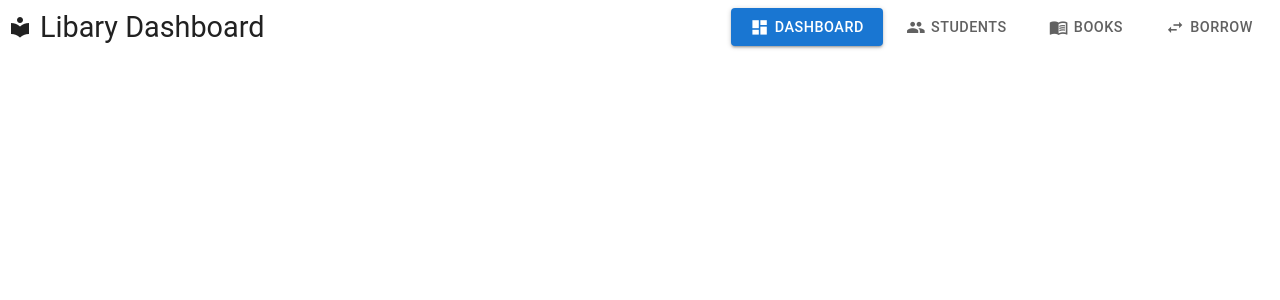
After one commit to YuukiLucero/IT30A, a PHP site: page /includes/navbar.php in a window 1280 px wide. The commit adds this page. Shown: the top 300 px of the page. Run offline with PHP 8.4, Linux system fonts and the light colour scheme.

Commit message:
Added navbar

```diff
--- a/dashboard.php
+++ b/dashboard.php
@@ -1,6 +1,6 @@
 <?php
 $host = 'localhost';
-$db   = 'it30a_lb_db';
+$db   = 'library_db';
 $user = 'root';
 $pass = '';
 $charset = 'utf8mb4';
--- /dev/null
+++ b/includes/navbar.php
@@ -0,0 +1,131 @@
+<?php
+$currentSection = $_GET['section'] ?? 'dashboard';
+
+function navActive($section,$currentSection){
+    return $section === $currentSection ? 'active' : '';
+}
+
+?>
+
+<!-- Material Icons -->
+ <link href="https://fonts.googleapis.com/icon?family=Material+Icons" rel="stylesheet">
+
+ <style>
+    .app-header{
+        display:flex;
+        justify-content: space-between;
+        align-items: center;
+        margin-bottom: 2rem;
+        flex-wrap: wrap;
+        gap:1rem;
+        font-family: Roboto,system-ui,-apple-system, sans-serif;
+    }
+
+    .app-header h1{
+        font-weight: 400;
+        font-size: 1.8rem;
+        display: flex;
+        align-items: center;
+        gap:0.5rem;
+        color:#212121;
+        margin: 0;
+    }
+
+    .app-header h1 material-icons{
+        font-size:2.2rem;
+        color: #1976d2;
+    }
+
+    .nav-links{
+        display:flex;
+        gap:0.25rem;
+        background: transparent;
+    }
+
+    .nav-links a{
+        text-decoration:none;
+        color:#616161;
+        font-size:0.9rem;
+        font-weight: 500;
+        text-transform: uppercase;
+        letter-spacing: 0.5px;
+        padding: .6rem 1.2rem;
+        border-radius: 4px;
+        transition: background-color 0.2s, color 0.2s;
+        display:flex;
+        align-items: center;
+        gap:.35rem;
+    }
+
+    .nav-links a .material-icons{
+        font-size:1.2rem;
+    }
+
+    .nav-links a:hover{
+        background:#e3f2fd;
+        color:#1976d2;
+    }
+
+    .nav-links a.active{
+        background:#1976d2;
+        color:white;
+        box-shadow: 0 2px 2px 0 rgba(0, 0, 0, .14), 0 3px 1px -2px  rgba(0, 0, 0, .12), 0 1px 5px 0  rgba(0, 0, 0, .2);
+    }
+
+
+    .nav-link a.active .material-icons{
+        color:white;
+    }
+
+    @media(max-width:760px){
+        .app-header{
+            flex-direction: column;
+            align-items: flex-start;
+        }
+
+        .nav-links{
+            width: 100%;
+            overflow-x: auto;
+            padding-bottom:  0.5rem;
+        }
+
+        .nav-links a{
+            padding: .5rem .8rem;
+            font-size: .8rem;
+            white-space: nowrap;
+        }
+    }
+
+ </style>
+
+ <header class="app-header">
+    <h1>
+        <span class="material-icons">local_library</span>
+        Libary Dashboard
+    </h1>
+
+    <nav class="nav-links">
+
+        <a href="index.php?section=dashboard" class="<?=  navActive('dashboard',$currentSection) ?>">
+            <span class="material-icons">dashboard</span>
+            Dashboard
+        </a>
+
+        <a href="index.php?section=students" class="<?=  navActive('students',$currentSection) ?>">
+            <span class="material-icons">people</span>
+            Students
+        </a>
+
+        <a href="index.php?section=books" class="<?=  navActive('books',$currentSection) ?>">
+            <span class="material-icons">menu_book</span>
+            Books
+        </a>
+
+        <a href="index.php?section=borrow" class="<?=  navActive('borrow',$currentSection) ?>">
+            <span class="material-icons">swap_horiz</span>
+            Borrow
+        </a>
+
+    </nav>
+
+ </header>
```
